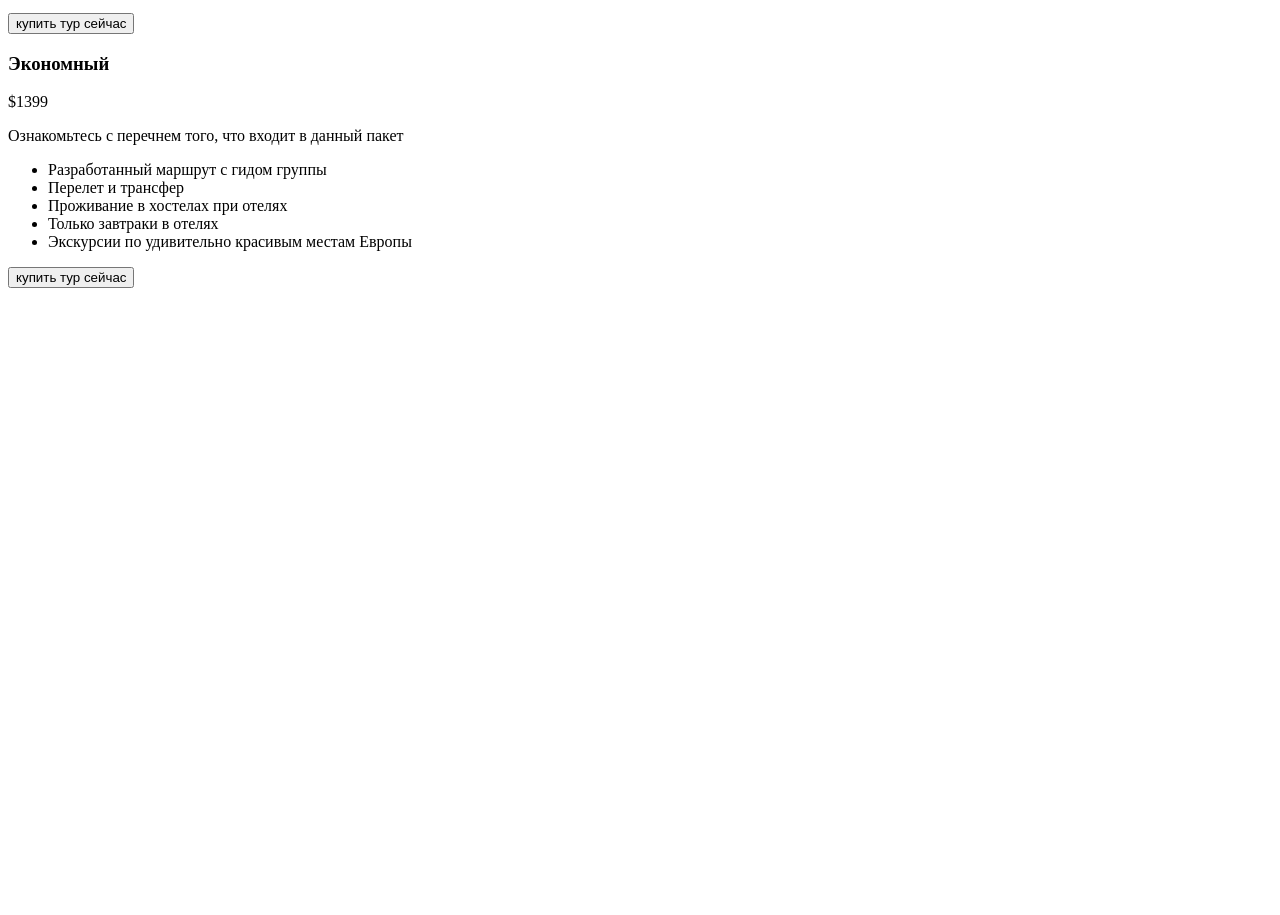
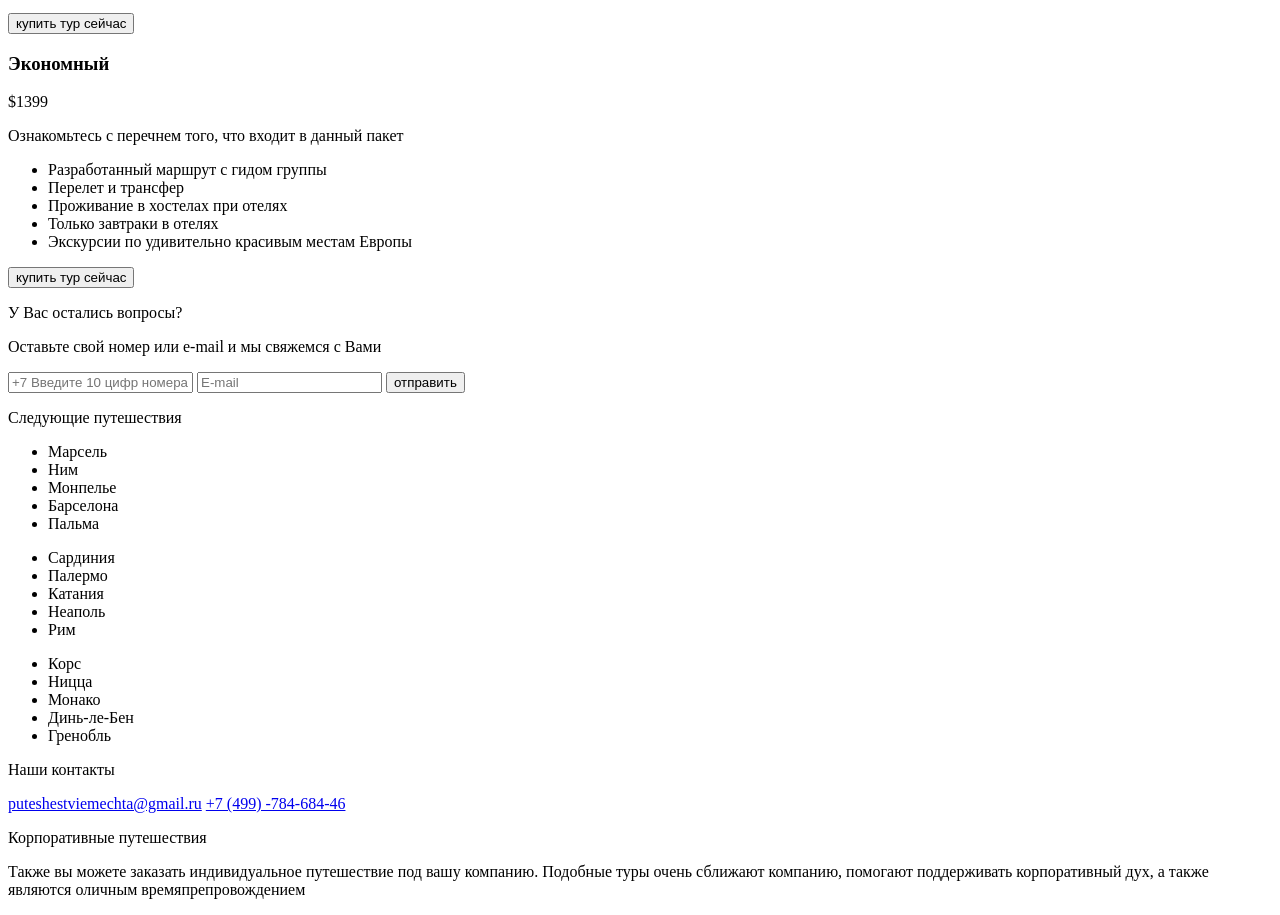
Before and after one commit to MattNovik/HTML_Academy-test-, a website: page source/index.html in a window 1280 px wide. Shown: the part 2326-3241 px from the top of the page. Before the commit the page ends 2622 px from the top, so only its background shows below. Drawn offline with Linux system fonts and the light colour scheme.

Commit message:
finished html

```diff
--- a/source/index.html
+++ b/source/index.html
@@ -165,8 +165,53 @@
 					<button class="price-buy">купить тур сейчас</button>
 				</div>
 			</div>
+			<div class="wrapper-additional">
+				<div class="image-wrapper"></div>
+				<div class="wrapper-additional-info">
+					<p class="additinal-info-name">У Вас остались вопросы?</p>
+					<p class="additional-info-text">Оставьте свой номер или e-mail и мы свяжемся с Вами</p>
+					<form action="post" class="additional-info-form">
+						<input type="tel" class="telephone" placeholder="+7 Введите 10 цифр номера ">
+						<input type="email" class="email" placeholder="E-mail">
+						<button class="additional-info-send" type="submit">отправить</button>
+					</form>
+				</div>
+			</div>
 		</main>
 		<footer class="page-footer">
+			<div class="wrapper-new-arrivals">
+				<p class="new-arrival-name">Следующие путешествия</p>
+				<ul class="new-arrivals list list_first">
+					<li>Марсель</li>
+					<li>Ним</li>
+					<li>Монпелье</li>
+					<li>Барселона</li>
+					<li>Пальма</li>
+				</ul>
+				<ul class="new-arrivals list list_second">
+					<li>Сардиния</li>
+					<li>Палермо</li>
+					<li>Катания</li>
+					<li>Неаполь</li>
+					<li>Рим</li>
+				</ul>
+				<ul class="new-arrivals list list_third">
+					<li>Корс</li>
+					<li>Ницца</li>
+					<li>Монако</li>
+					<li>Динь-ле-Бен</li>
+					<li>Гренобль</li>
+				</ul>
+			</div>
+			<div class="wrapper-contacts">
+				<p class="contact-name">Наши контакты</p>
+				<a href="#" class="contact-mail">puteshestviemechta@gmail.ru</a>
+				<a href="#" class="contacts-tel">+7 (499) -784-684-46</a>
+			</div>
+			<div class="wrapper-site-info">
+				<p class="site-info-name">Корпоративные путешествия</p>
+				<p class="site-info-text">Также вы можете заказать индивидуальное путешествие под вашу компанию. Подобные туры очень сближают компанию, помогают поддерживать корпоративный дух, а также являются оличным времяпрепровождением</p>
+			</div>
 		</footer>
 	</body>
 </html>
```
